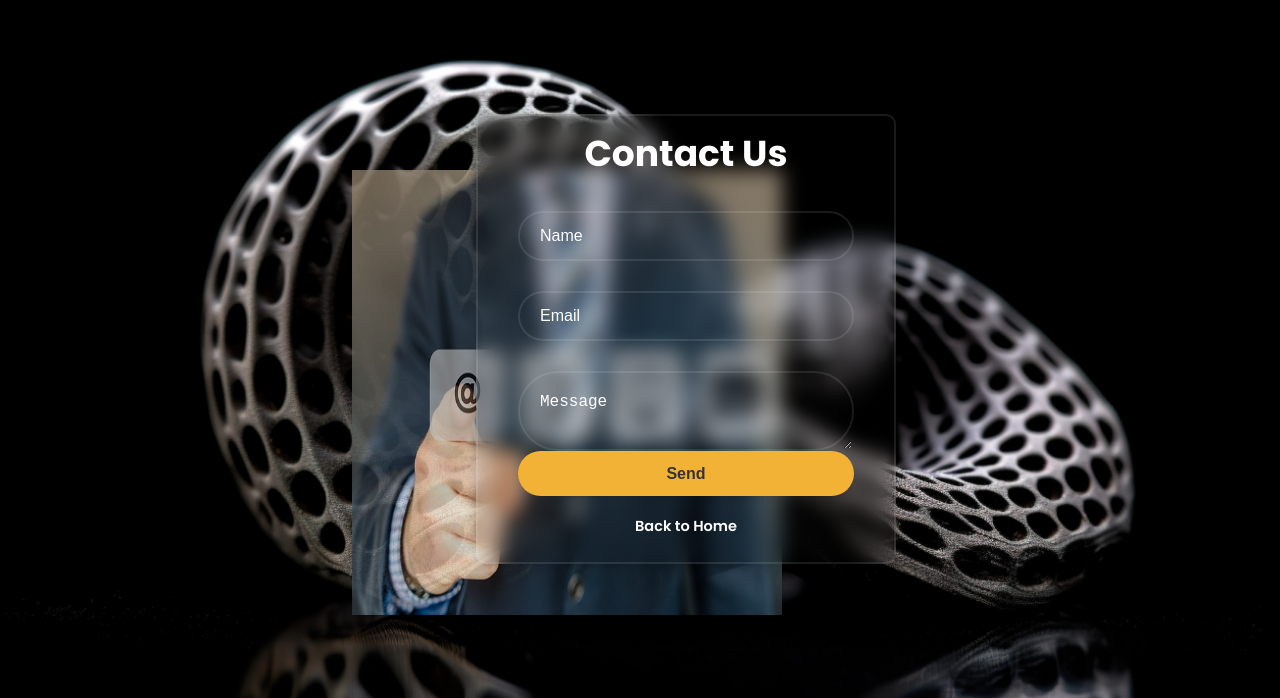
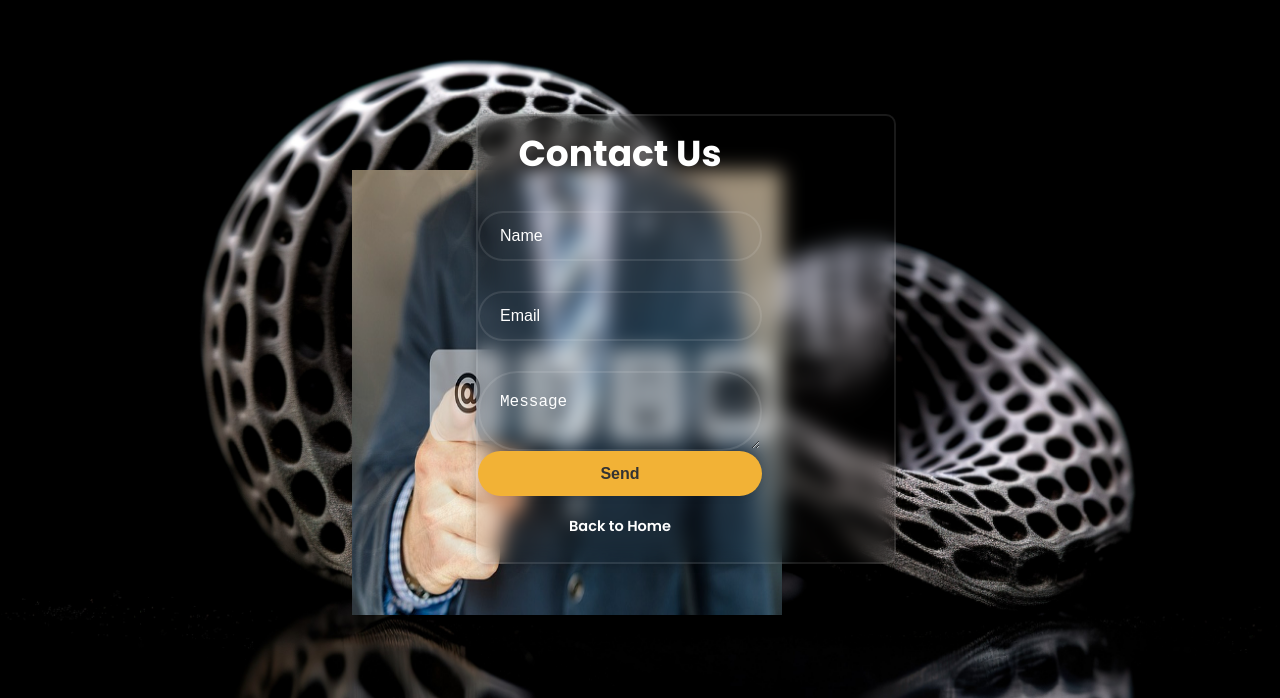
Before and after one commit to kavinda44/3d-printer-web-site, a React (Create React App) app in the folder client/: page / in a window 1280 px wide. Shown: the part 102-800 px from the top of the page. Built offline with nearby package versions, Linux system fonts and the light colour scheme; no server answers.

Commit message:
set wrapper

```diff
--- a/client/src/App.js
+++ b/client/src/App.js
@@ -2,7 +2,7 @@ import LoginRegister from './Components/LoginRegister/LoginRegister';
 import {Routes, Route, Navigate, useNavigate} from 'react-router-dom'
 import axios from 'axios';
 import MainHome from './Components/LoginRegister/MainHome';
-import RegisterPage from './Components/LoginRegister/RegisterPage';
+// import RegisterPage from './Components/LoginRegister/RegisterPage';
 import { createContext, useState, useEffect} from 'react';
 import Contact from './Components/Pages/ContactPage/Contact';
 
--- a/client/src/Components/Pages/ContactPage/Contact.css
+++ b/client/src/Components/Pages/ContactPage/Contact.css
@@ -51,7 +51,7 @@
     border: none;
   }
  */
- .wrapper {
+ .wrapper2 {
     position: relative;
     width: 420px;
     height: 450px;
@@ -176,7 +176,7 @@
     height: 445px;
     margin-left: 27.5%;
   margin-top: 272px;
-  opacity: 75%;
+  opacity: 90%;
 
 
 
--- a/client/src/Components/Pages/ContactPage/Contact.jsx
+++ b/client/src/Components/Pages/ContactPage/Contact.jsx
@@ -79,7 +79,7 @@ const Contact = () => {
         <div className="image-container">
         <img className="con" src={conT} alt=""/>
       </div>
-    <div className="wrapper">
+    <div className="wrapper2">
 
       <div className="form-box">
         <form ref={form} onSubmit={sendEmail}>
```
